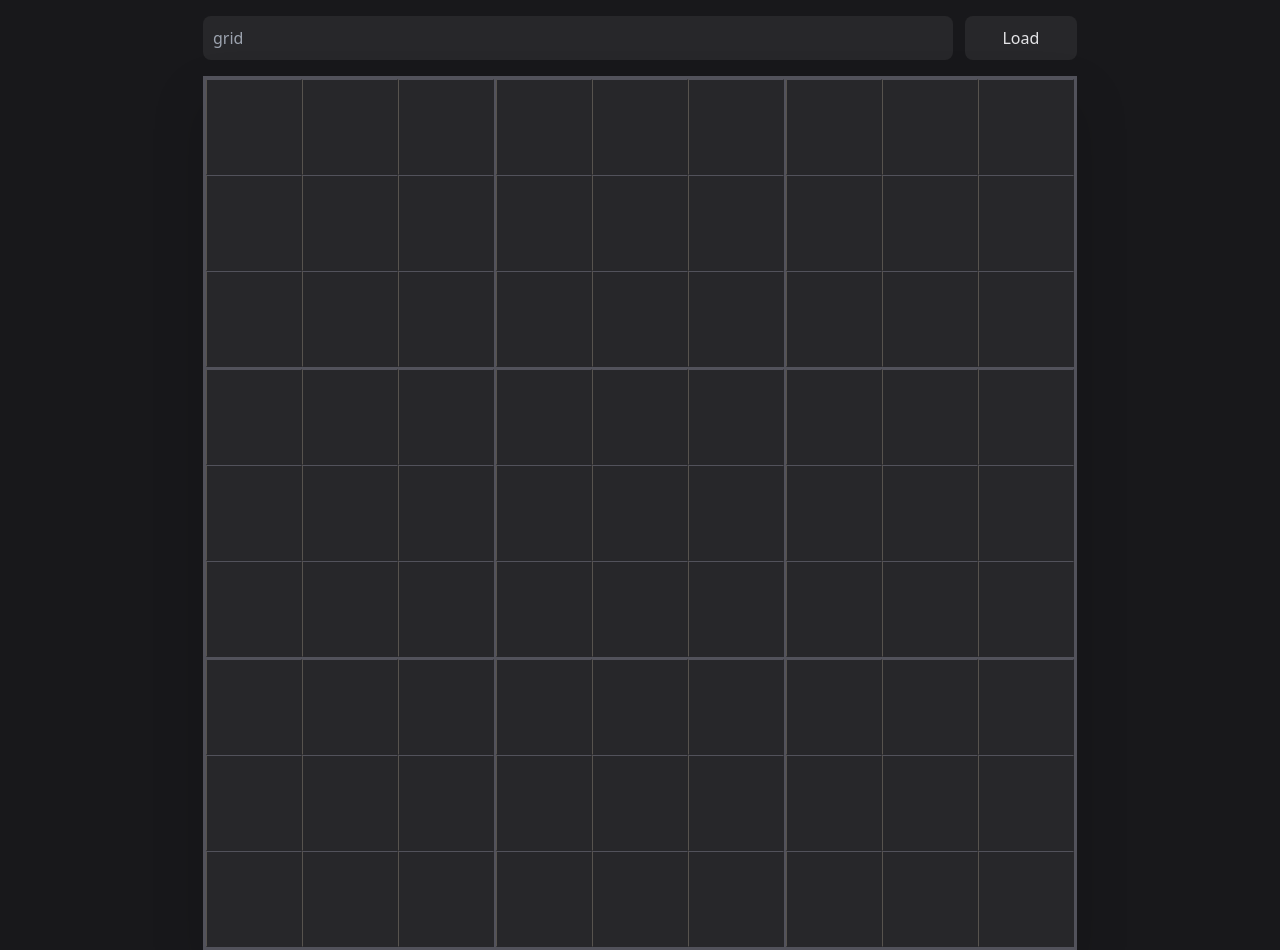
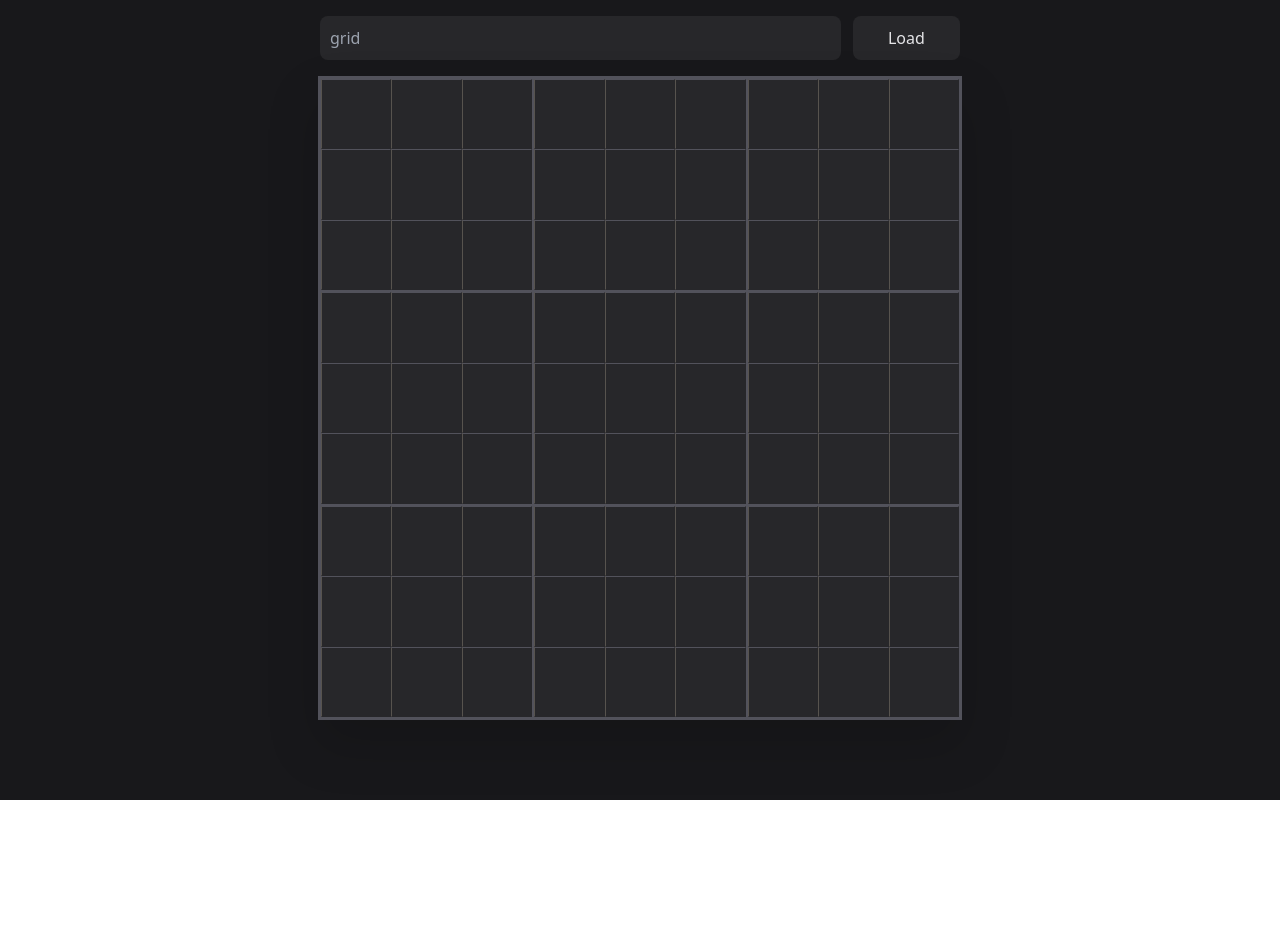
Before and after one commit to jerepenttinen/rxsudoku, a React (Vite) app: page / in a window 1280 px wide. After the commit the page ends 800 px from the top, so only its background shows below. Built offline with nearby package versions, Linux system fonts and the light colour scheme.

Commit message:
Tie font sizes and board size to viewport height

```diff
--- a/src/App.tsx
+++ b/src/App.tsx
@@ -6,10 +6,8 @@ function App() {
   return (
     <HotkeyProvider>
       <main className="flex max-h-full min-h-screen flex-col items-center bg-zinc-900">
-        <div>
-          <LoadBoard />
-          <Board />
-        </div>
+        <LoadBoard />
+        <Board />
       </main>
     </HotkeyProvider>
   );
--- a/src/Board.tsx
+++ b/src/Board.tsx
@@ -21,11 +21,13 @@ function Clickable({ cell, number }: { cell: string; number: number }) {
     <div
       className={`${
         mark ? "text-zinc-300" : "text-transparent hover:text-stone-400"
-      } p-1 hover:bg-zinc-700`}
+      } aspect-square h-full w-full hover:bg-zinc-700`}
       onClick={handleClick}
       onDoubleClick={handleDoubleClick}
     >
-      <span className="pointer-events-none select-none">{number}</span>
+      <span className="pointer-events-none select-none align-top text-[1.8dvh]">
+        {number}
+      </span>
     </div>
   );
 }
@@ -46,18 +48,18 @@ function Cell({ cell }: { cell: string }) {
       onClick={() => setHighlightedCell(cell)}
       className={`${
         highlighted && "ring-4 ring-inset ring-purple-500"
-      } flex h-10 w-10 items-center justify-center border-[1px] border-t-zinc-600 border-l-stone-600 border-b-transparent border-r-transparent lg:h-24 lg:w-24`}
+      } flex aspect-square items-center justify-center border-[1px] border-t-zinc-600 border-l-stone-600 border-b-transparent border-r-transparent`}
     >
       {digit !== "0" ? (
         <span
-          className={`pointer-events-none select-none text-3xl ${
+          className={`pointer-events-none select-none ${
             prefilled ? "text-zinc-300" : "text-blue-500"
-          } lg:text-5xl`}
+          } text-[6dvh]`}
         >
           {digit}
         </span>
       ) : (
-        <div className="grid h-full w-full grid-cols-3 grid-rows-3 gap-0 p-1 text-center">
+        <div className="grid aspect-square h-full w-full grid-cols-3 grid-rows-3 gap-0 p-1">
           {[1, 2, 3, 4, 5, 6, 7, 8, 9].map((n, i) => (
             <Clickable key={`${cell}_${i}`} cell={cell} number={n} />
           ))}
@@ -91,8 +93,8 @@ const subGrids = [
 
 function Board() {
   return (
-    <div className="border-2 border-zinc-600 drop-shadow-2xl">
-      <div className="grid grid-cols-3 grid-rows-3 gap-0 bg-zinc-800">
+    <div className="aspect-square border-2 border-zinc-600 drop-shadow-2xl">
+      <div className="grid h-[80vh] grid-cols-3 grid-rows-3 gap-0 bg-zinc-800 text-center">
         {subGrids.map((s, i) => (
           <SubGrid key={"S" + i} list={s} />
         ))}
--- a/src/LoadBoard.tsx
+++ b/src/LoadBoard.tsx
@@ -13,7 +13,7 @@ function LoadBoard() {
   };
 
   return (
-    <form className="flex flex-row" onSubmit={handleSubmit}>
+    <form className="flex w-[80vh] flex-row" onSubmit={handleSubmit}>
       <input
         type="text"
         placeholder="grid"
```
